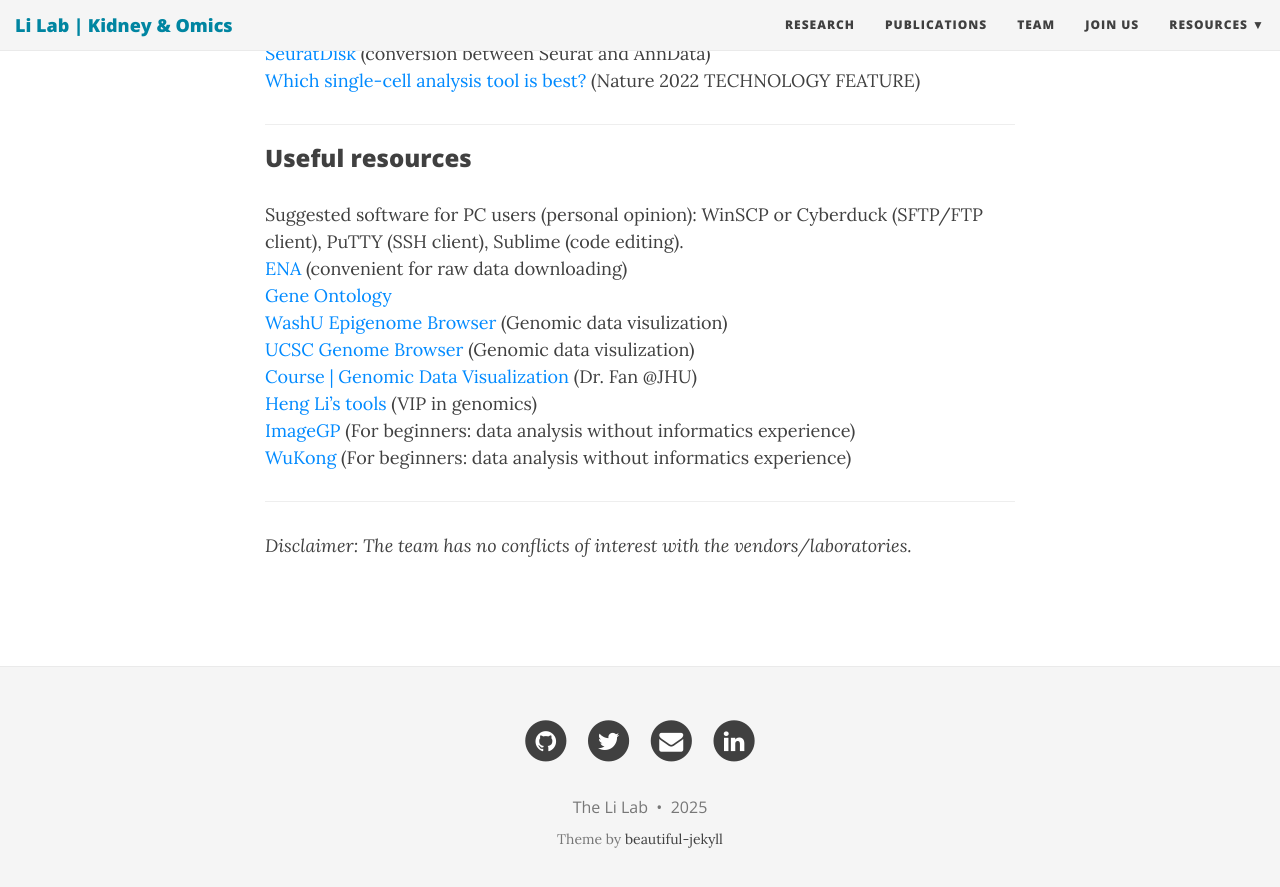
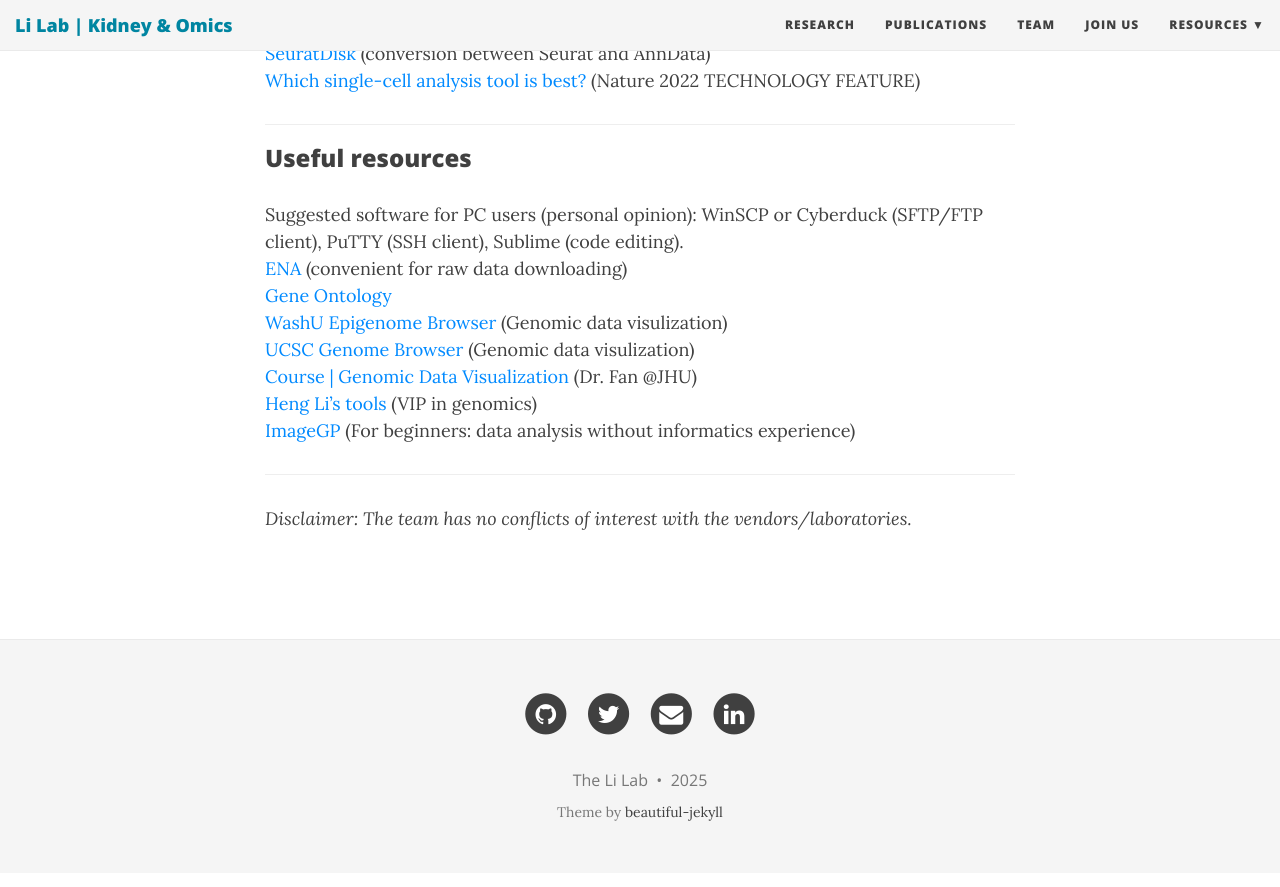
Before and after one commit to TheLiLab/thelilab.github.io, a Jekyll site: the page built from drylab.md, in a window 1280 px wide and 900 px high, scrolled down 1272 px. Shown: the top 887 px of the window. Built offline with Jekyll 4.4.1, drawn with Linux system fonts in a browser that asks for light colours; nearby versions of some CDN libraries.

Commit message:
Update drylab.md

```diff
--- a/drylab.md
+++ b/drylab.md
@@ -47,7 +47,6 @@ Suggested software for PC users (personal opinion): WinSCP or Cyberduck (SFTP/FT
 <a href="https://jef.works/teaching/" target="_blank">Course | Genomic Data Visualization</a> (Dr. Fan @JHU)<br>
 <a href="http://liheng.org/" target="_blank">Heng Li's tools</a> (VIP in genomics)<br>
 <a href="https://www.bic.ac.cn/BIC/#/" target="_blank">ImageGP</a> (For beginners: data analysis without informatics experience)<br>
-<a href="https://www.omicsolution.org/wkomics/main/" target="_blank">WuKong</a> (For beginners: data analysis without informatics experience)<br>
 <hr>
 
 _Disclaimer: The team has no conflicts of interest with the vendors/laboratories._<br>
```
